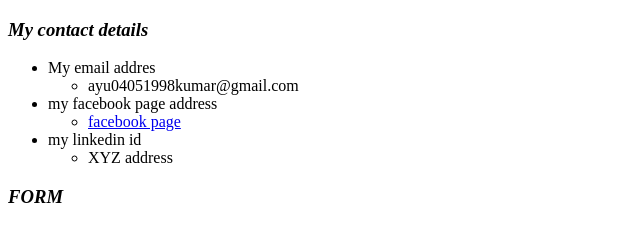
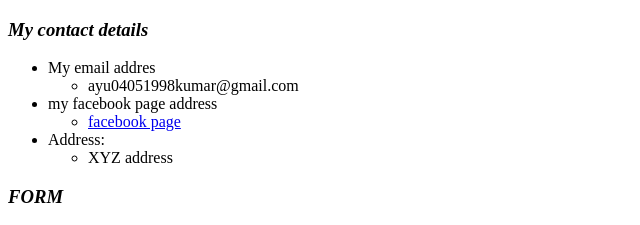
Before and after one commit to ayushkumar-1998/CV, a plain HTML site: page contact details.html in a window 1280 px wide. Shown: the top 225 px of the page, 0-640 px from the left. Drawn offline with Linux system fonts and the light colour scheme.

Commit message:
Update contact details.html

```diff
--- a/contact details.html
+++ b/contact details.html
@@ -15,7 +15,7 @@
         <ul>
           <li><a href="https://www.facebook.com/Ayush-Kumar-110565950304199/">facebook page</a></li>
         </ul>
-      <li>my linkedin id </li>
+      <li>Address:</li>
         <ul>
           <li>XYZ address</li>
         </ul>
```
